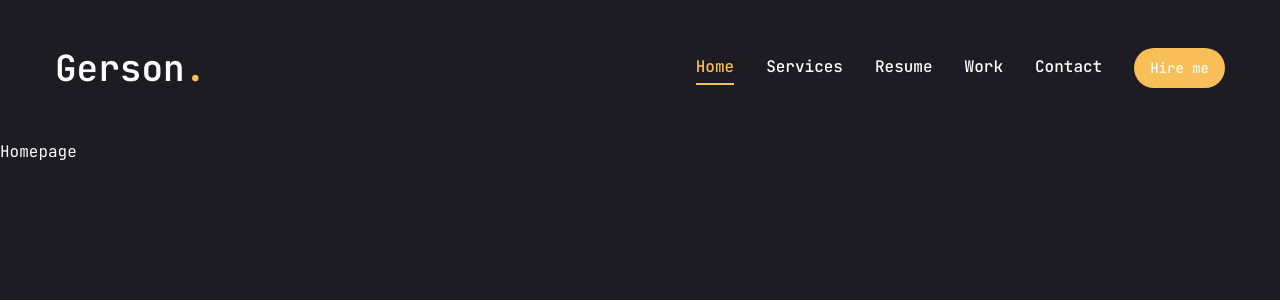
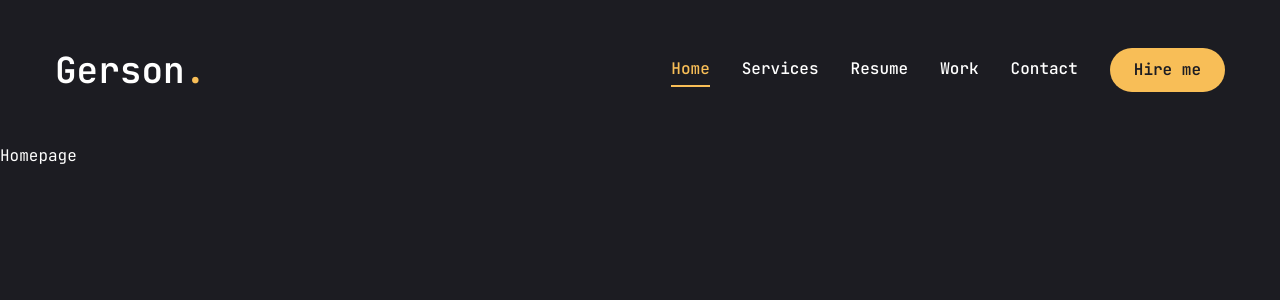
Before and after one commit to iamdaviddev/portfolio, a Next.js app: page / in a window 1280 px wide. Shown: the top 300 px of the page. Built offline with nearby package versions, Linux system fonts and the light colour scheme.

Commit message:
Header finished

```diff
--- a/components/Header.jsx
+++ b/components/Header.jsx
@@ -21,7 +21,7 @@
         <div className="hidden xl:flex items-center gap-8">
           <Nav/>
           <Link href="/contact">
-            <Button className="bg-accent rounded-full hover:text-accent-hover">Hire me</Button>
+            <Button>Hire me</Button>
           </Link>
         </div>
 
--- a/components/ui/button.jsx
+++ b/components/ui/button.jsx
@@ -5,25 +5,18 @@
 import { cn } from "@/lib/utils"
 
 const buttonVariants = cva(
-  "inline-flex items-center justify-center whitespace-nowrap rounded-md text-sm font-medium ring-offset-white transition-colors focus-visible:outline-none focus-visible:ring-2 focus-visible:ring-slate-950 focus-visible:ring-offset-2 disabled:pointer-events-none disabled:opacity-50 dark:ring-offset-slate-950 dark:focus-visible:ring-slate-300",
+  "inline-flex items-center justify-center whitespace-nowrap rounded-full text-base font-semibold ring-offset-white transition-colors",
   {
     variants: {
       variant: {
-        default: "bg-slate-900 text-slate-50 hover:bg-slate-900/90 dark:bg-slate-50 dark:text-slate-900 dark:hover:bg-slate-50/90",
-        destructive:
-          "bg-red-500 text-slate-50 hover:bg-red-500/90 dark:bg-red-900 dark:text-slate-50 dark:hover:bg-red-900/90",
-        outline:
-          "border border-slate-200 bg-white hover:bg-slate-100 hover:text-slate-900 dark:border-slate-800 dark:bg-slate-950 dark:hover:bg-slate-800 dark:hover:text-slate-50",
-        secondary:
-          "bg-slate-100 text-slate-900 hover:bg-slate-100/80 dark:bg-slate-800 dark:text-slate-50 dark:hover:bg-slate-800/80",
-        ghost: "hover:bg-slate-100 hover:text-slate-900 dark:hover:bg-slate-800 dark:hover:text-slate-50",
-        link: "text-slate-900 underline-offset-4 hover:underline dark:text-slate-50",
+        default: "bg-accent text-primary hover:bg-accent-hover",
+        primary: "bg-primary text-white",
+        outline: "border border-accent bg-transparent text-accent hover:bg-accent hover:text-primary",
       },
       size: {
-        default: "h-10 px-4 py-2",
-        sm: "h-9 rounded-md px-3",
-        lg: "h-11 rounded-md px-8",
-        icon: "h-10 w-10",
+        default: "h-[44px] px-6",
+        md: "h-[48px] px-6",
+        lg: "h-[56px] px-8 text-sm uppercase tracking-[2px]",
       },
     },
     defaultVariants: {
```
